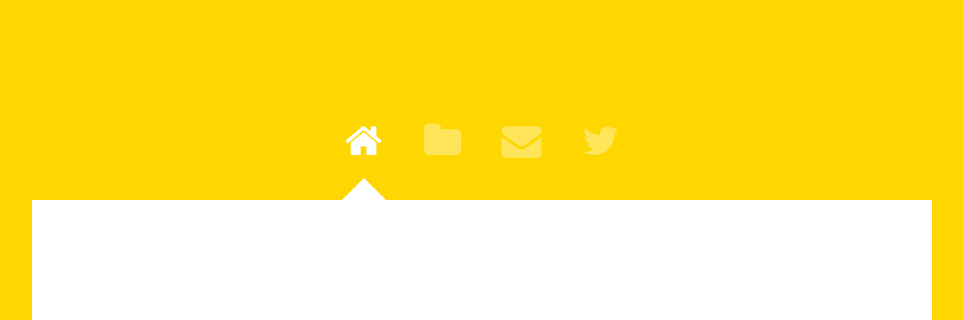
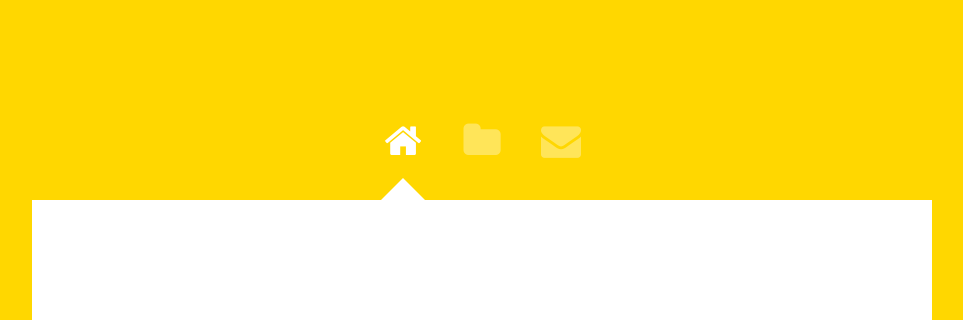
Before and after one commit to babbit/babbit.github.io, a plain HTML site: page index.html in a window 1280 px wide. Shown: the top 320 px of the page, without its empty margins (158-1121 px from the left). Drawn offline with Linux system fonts and the light colour scheme.

Commit message:
get rid broken twitter

```diff
--- a/index.html
+++ b/index.html
@@ -27,8 +27,7 @@
 					<nav id="nav">
 						<a href="#me" class="icon fa-home active"><span>Home</span></a>
 						<a href="#work" class="icon fa-folder"><span>Things I do</span></a>
-						<a href="#contact" class="icon fa-envelope"><span>Contact</span></a>
-						<a href="#" class="icon fa-twitter"><span>Twitter</span></a>
+						<a href="#contact" class="icon fa-envelope"><span>Contact me</span></a>
 					</nav>
 
 				<!-- Main -->
```
